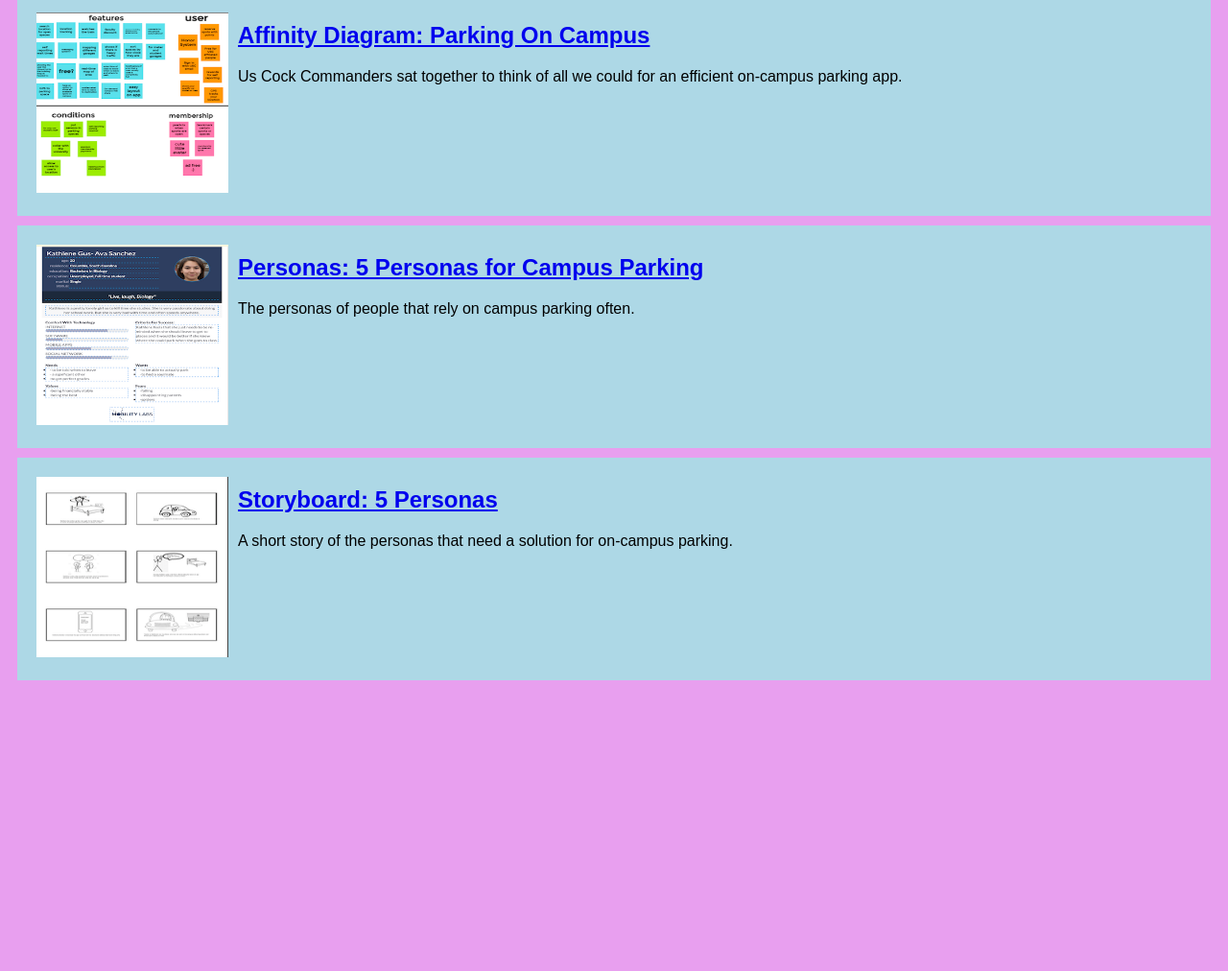
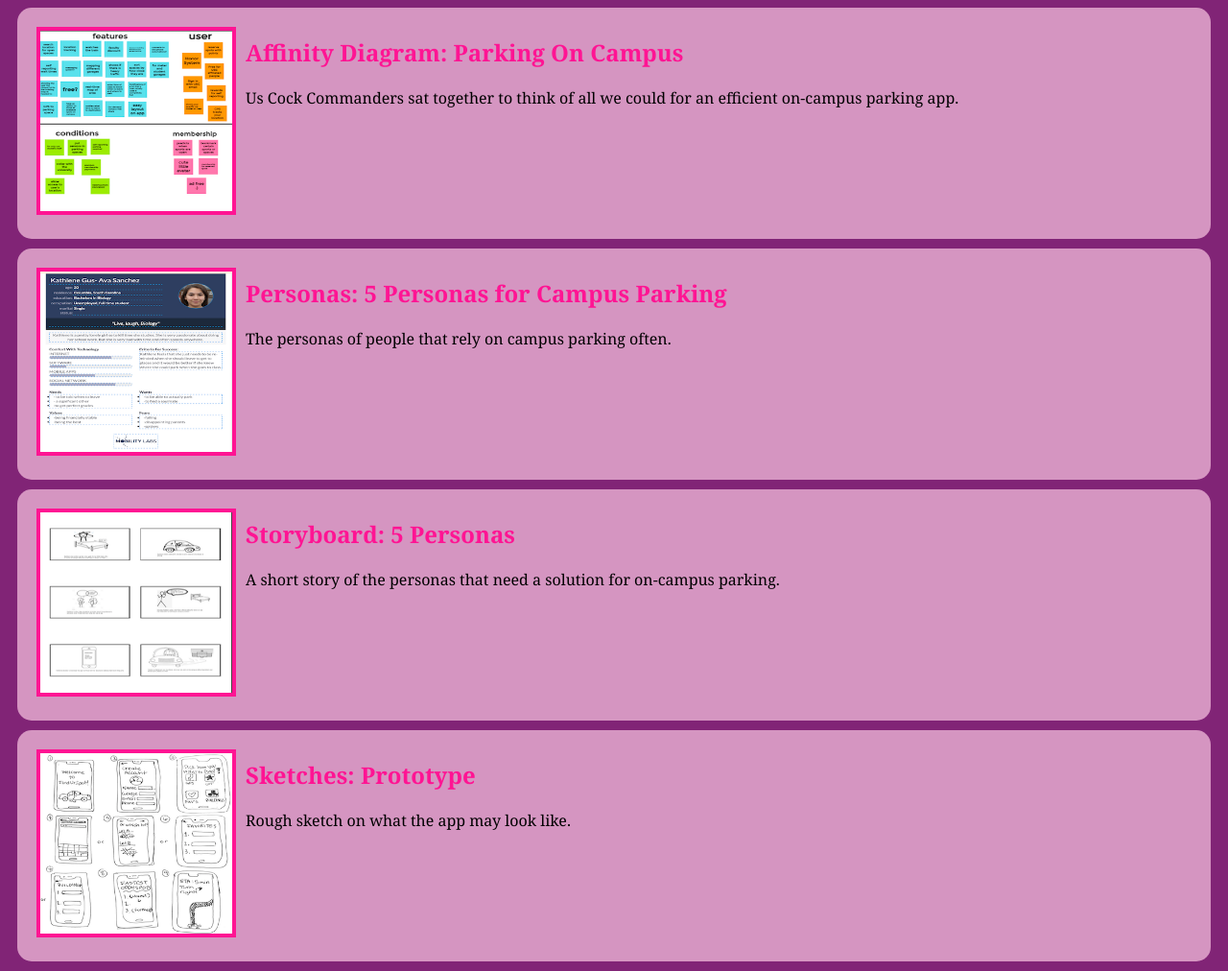
Before and after one commit to aysanchez30/aysanchez30.github.io, a plain HTML site: page index.html in a window 1280 px wide. Shown: the part 329-1341 px from the top of the page at 96% size. Before the commit the page ends 1048 px from the top, so only its background shows below. Drawn offline with Linux system fonts and the light colour scheme.

Commit message:
Add files via upload

```diff
--- a/index.html
+++ b/index.html
@@ -45,5 +45,15 @@
                 </p>
             </section>
         </section>
+        <!--sketch assignment-->
+        <section class="assignment">
+            <a href="files/Sketch.pdf"><img src="images/Sketchpg1.png"></a>
+            <section class="ass-details">
+                <a href="files/Sketch.pdf"><h2>Sketches: Prototype</h2></a>
+                <p>
+                 Rough sketch on what the app may look like.
+                </p>
+            </section>
+        </section>
     </body>
 </html>
--- a/styles.css
+++ b/styles.css
@@ -1,21 +1,38 @@
 body {
-    background:rgb(232, 159, 239);
-    font-family:Arial, Helvetica, sans-serif;
+    background:rgb(129, 36, 118);
+    font-family:Cambria, Cochin, Georgia, Times, 'Times New Roman', serif
 }
 
 .assignment{
+    /* the enitre border */
     display:flex;
     padding: 10px;
     margin:10px;
-    background: lightblue;
+    background: rgb(213, 149, 193);
+    border-radius:15px;
 }
 
 .assignment img {
+    /* the images */
     width:200px;
-    padding: 10px;
+    margin: 10px;
+    border: 4px solid #FF1493;
+}
+.assignment img:hover{
+    border:4px solid black;
 }
 
 h1 {
-    color:blueviolet;
+    /* the header */
+    color:rgb(178, 255, 223);
     text-align:center;
 }
+
+a{
+    text-decoration:none;
+    color:#FF1493;
+}
+
+a:hover{
+    color: black;
+}
```
Also changed, not shown: images/Sketchpg1.png (added), 1 other file.
